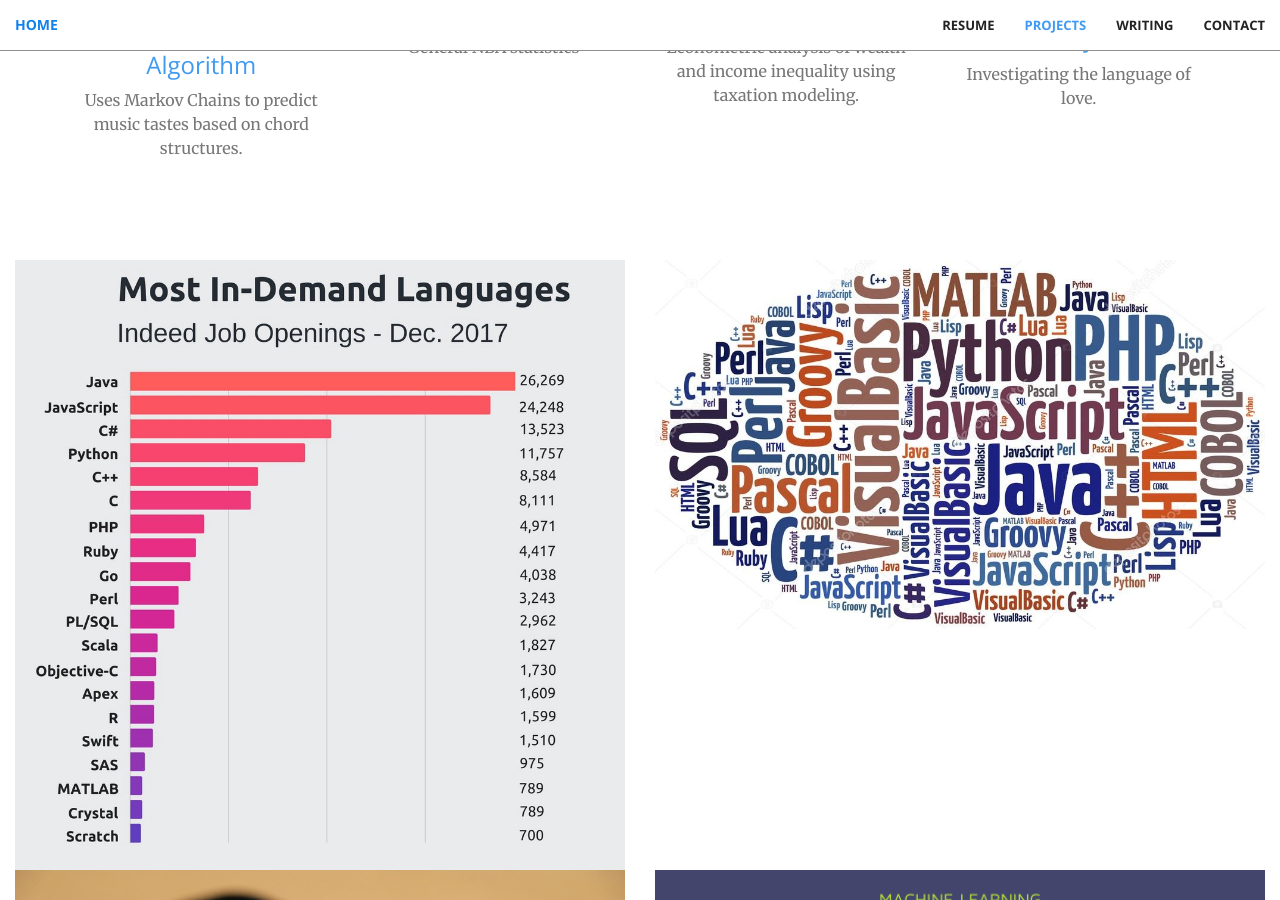
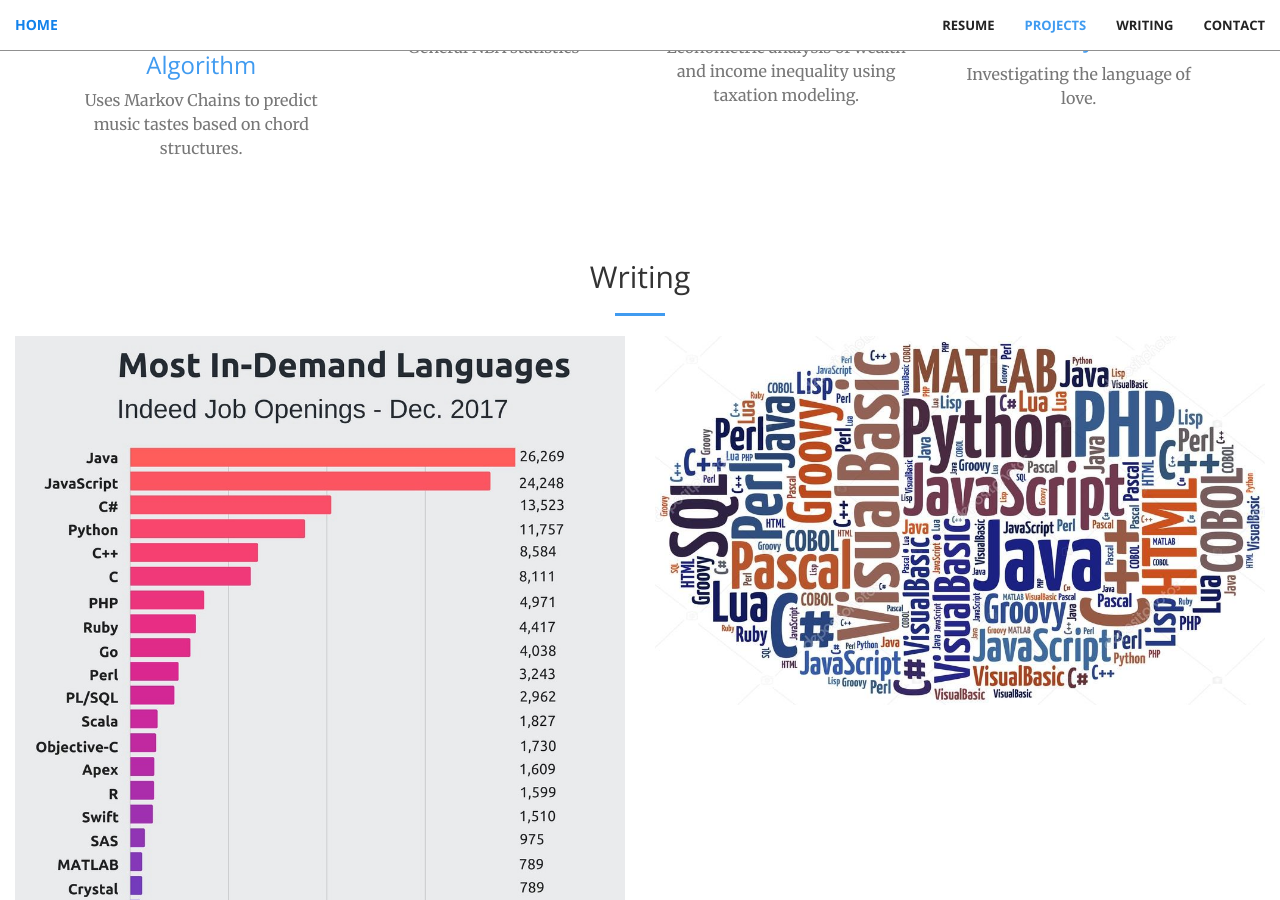
Before and after one commit to dungates/dungates.github.io, a Jekyll site: the page built from index.html, in a window 1280 px wide and 900 px high, scrolled down 1450 px. Built offline with Jekyll 4.4.1, drawn with Linux system fonts in a browser that asks for light colours.

Commit message:
writing header and css no space

```diff
--- a/_includes/portfolio.html
+++ b/_includes/portfolio.html
@@ -1,7 +1,15 @@
 <section class="no-padding" id="portfolio">
+  <div class="container">
+      <div class="row">
+          <div class="col-lg-12 text-center">
+              <h2 class="section-heading">Writing</h2>
+              <hr class="primary">
+          </div>
+      </div>
+  </div>
     <div class="container-fluid">
           <div class="row">
-            <div class="col-md-6">
+            <div class="col-md-6 no-gutters">
                 <a href="#" class="portfolio-box">
                     <img src="img/portfolio/PythonvsR.jpg" class="img-responsive" alt="">
                     <div class="portfolio-box-caption">
@@ -17,7 +25,7 @@
                 </a>
             </div>
 
-            <div class="col-md-6">
+            <div class="col-md-6 no-gutters">
                 <a href="#" class="portfolio-box">
                     <img src="img/portfolio/howtolearncoding.jpg" class="img-responsive" alt="">
                     <div class="portfolio-box-caption">
@@ -34,7 +42,7 @@
             </div>
         </div>
           <div class="row">
-            <div class="col-md-6">
+            <div class="col-md-6 no-gutters">
                 <a href="#" class="portfolio-box">
                     <img src="img/portfolio/infiniteinformation.jpg" class="img-responsive" alt="">
                     <div class="portfolio-box-caption">
@@ -50,7 +58,7 @@
                 </a>
             </div>
 
-            <div class="col-md-6">
+            <div class="col-md-6 no-gutters">
                 <a href="#" class="portfolio-box">
                     <img src="img/portfolio/MachineLearning.png" class="img-responsive" alt="">
                     <div class="portfolio-box-caption">
@@ -67,7 +75,7 @@
             </div>
         </div>
           <div class="row">
-            <div class="col-md-6">
+            <div class="col-md-6 no-gutters">
                 <a href="https://rpubs.com/dungates/hothand_simulation" class="portfolio-box">
                     <img src="img/portfolio/SimulatedvsStars.png" class="img-responsive" alt="">
                     <div class="portfolio-box-caption">
@@ -83,7 +91,7 @@
                 </a>
             </div>
 
-            <div class="col-md-6">
+            <div class="col-md-6 no-gutters">
                 <a href="#" class="portfolio-box">
                     <img src="img/portfolio/datasciencevisualization.jpg" class="img-responsive" alt="">
                     <div class="portfolio-box-caption">
@@ -100,7 +108,7 @@
             </div>
         </div>
           <div class="row">
-            <div class="col-md-6">
+            <div class="col-md-6 no-gutters">
                 <a href="#" class="portfolio-box">
                     <img src="img/portfolio/kanyewordcloud.png" class="img-responsive" alt="">
                     <div class="portfolio-box-caption">
--- a/_sass/_base.scss
+++ b/_sass/_base.scss
@@ -350,3 +350,14 @@
 body {
     -webkit-tap-highlight-color: $theme-dark;
 }
+
+.no-gutters {
+  margin-right: 0;
+  margin-left: 0;
+
+  > .col,
+  > [class*="col-"] {
+    padding-right: 0;
+    padding-left: 0;
+  }
+}
```
